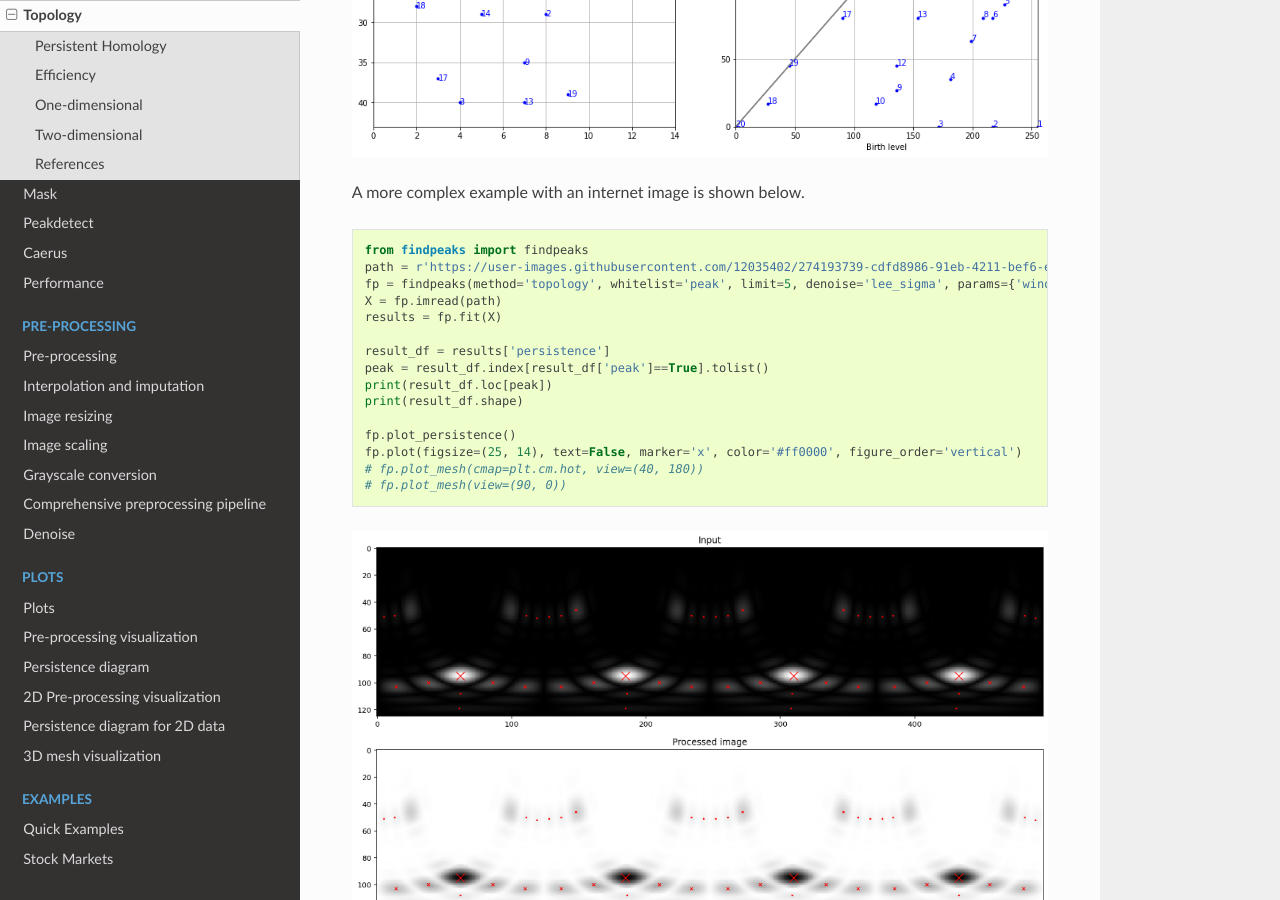
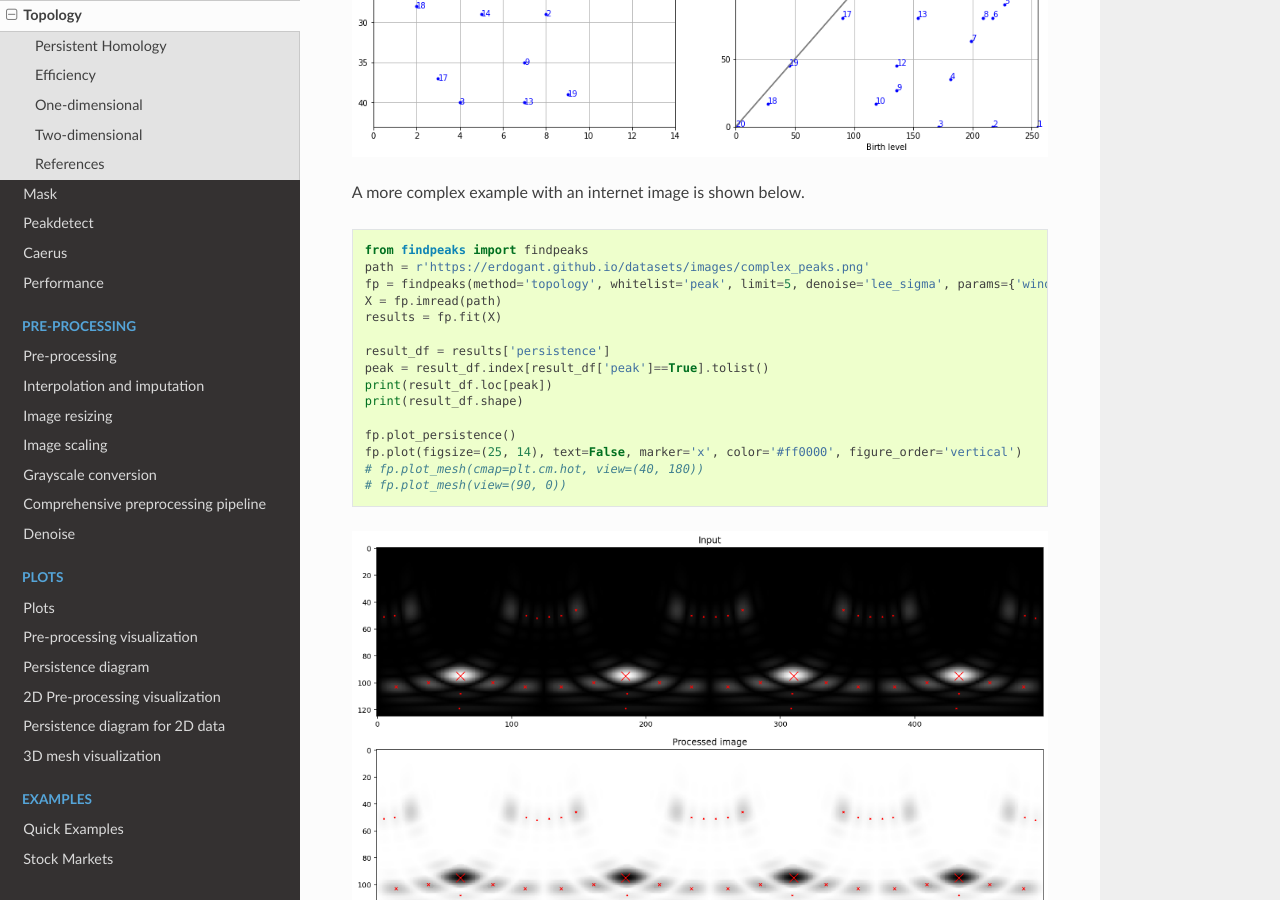
Before and after one commit to erdogant/findpeaks, a Sphinx documentation site: the page built from docs/source/Topology.rst, in a window 1280 px wide and 900 px high, scrolled down 7575 px. Built offline with Sphinx 7.4.7 and the Read the Docs theme 3.1.0, drawn with Linux system fonts in a browser that asks for light colours; some of the changed lines change nothing that is shown.

Commit message:
update link

```diff
--- a/docs/source/Topology.rst
+++ b/docs/source/Topology.rst
@@ -303,7 +303,7 @@ A more complex example with an internet image is shown below.
 .. code:: python
 
     from findpeaks import findpeaks
-    path = r'https://user-images.githubusercontent.com/12035402/274193739-cdfd8986-91eb-4211-bef6-ebad041f47ae.png'
+    path = r'https://erdogant.github.io/datasets/images/complex_peaks.png'
     fp = findpeaks(method='topology', whitelist='peak', limit=5, denoise='lee_sigma', params={'window': 5})
     X = fp.imread(path)
     results = fp.fit(X)
```
